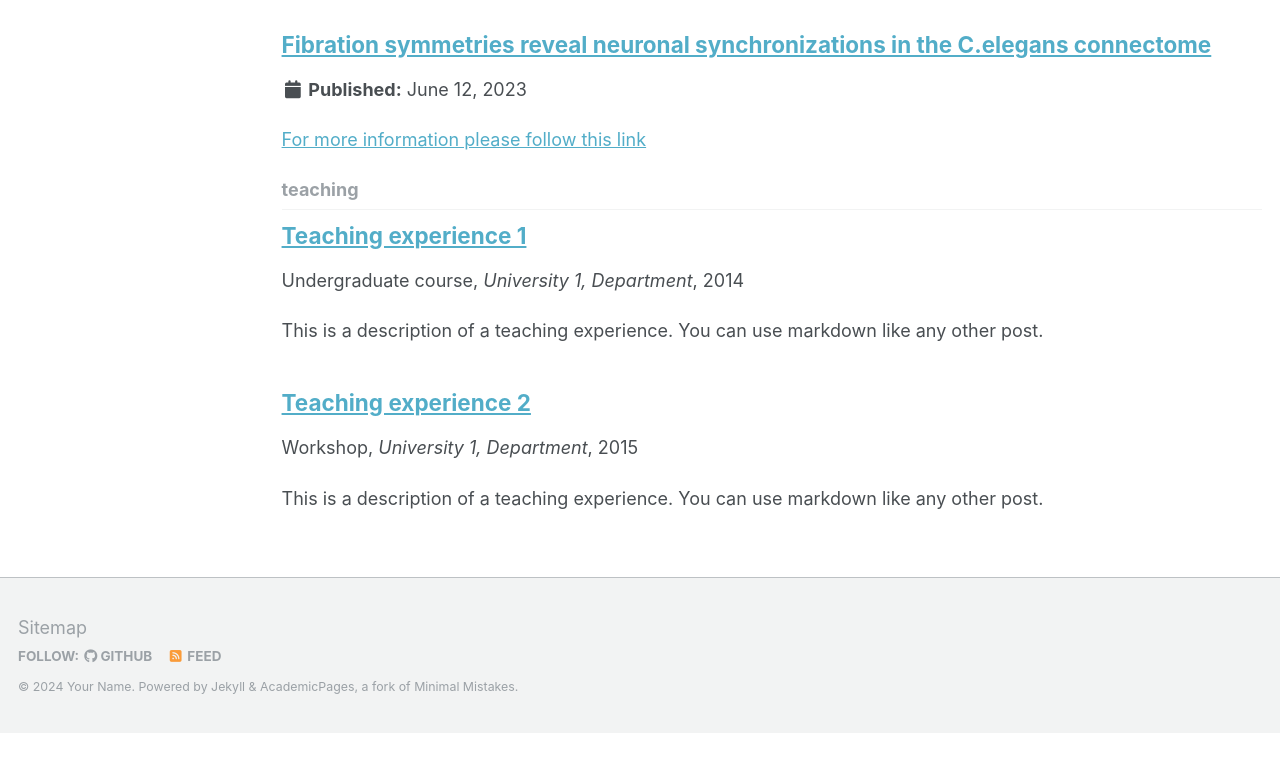
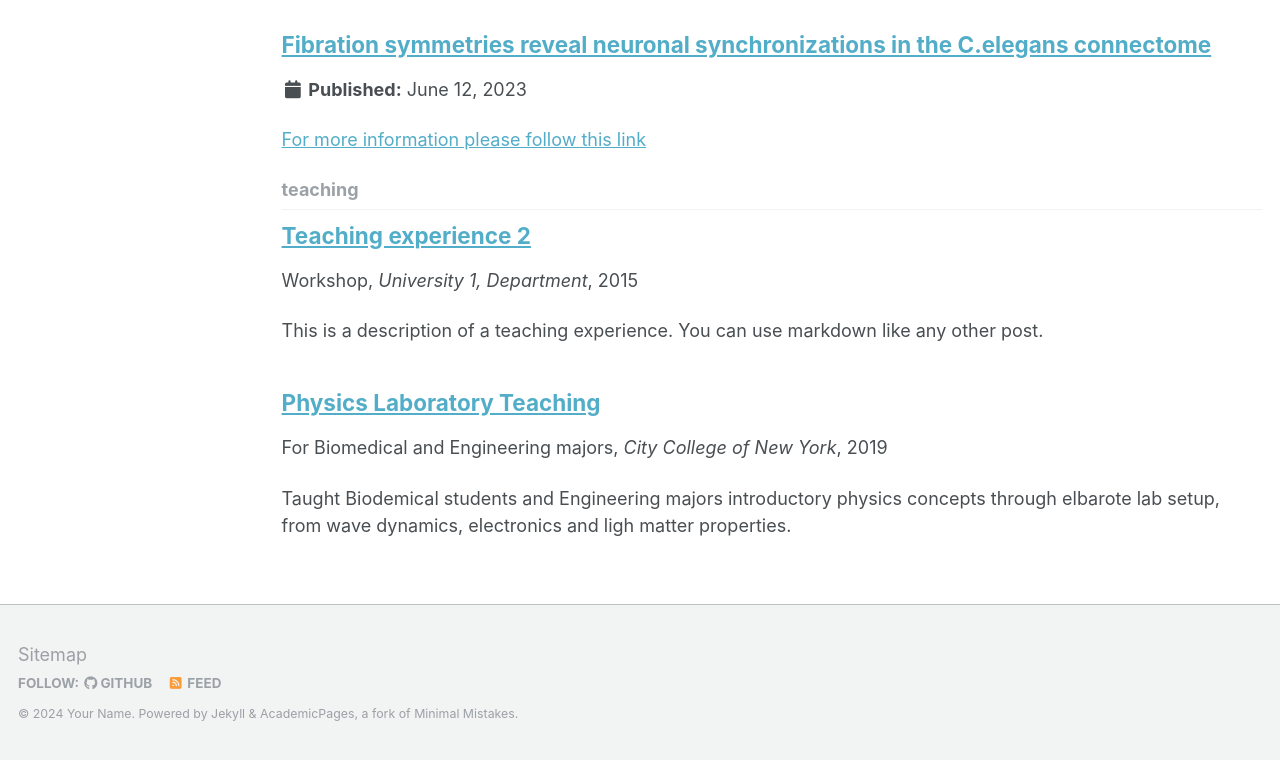
Before and after one commit to kryogenica/CV, a Jekyll site: the page built from _pages/collection-archive.html, in a window 1280 px wide and 900 px high, scrolled down 2533 px, cut to the strip 140-900 px from the top of the window. Built offline with Jekyll 4.4.1, drawn with Linux system fonts in a browser that asks for light colours; before the commit the page ends 3406 px from its top, so only the background shows below that.

Commit message:
Update 2014-spring-teaching-1.md

```diff
--- a/_teaching/2014-spring-teaching-1.md
+++ b/_teaching/2014-spring-teaching-1.md
@@ -1,20 +1,10 @@
 ---
-title: "Teaching experience 1"
+title: "Physics Laboratory Teaching"
 collection: teaching
-type: "Undergraduate course"
+type: "For Biomedical and Engineering majors"
 permalink: /teaching/2014-spring-teaching-1
-venue: "University 1, Department"
-date: 2014-01-01
+venue: "City College of New York"
+date: "2019-01-27 2023-05-15"
 location: "City, Country"
 ---
-
-This is a description of a teaching experience. You can use markdown like any other post.
-
-Heading 1
-======
-
-Heading 2
-======
-
-Heading 3
-======
+Taught Biodemical students and Engineering majors introductory physics concepts through elbarote lab setup, from wave dynamics, electronics and ligh matter properties.
```
